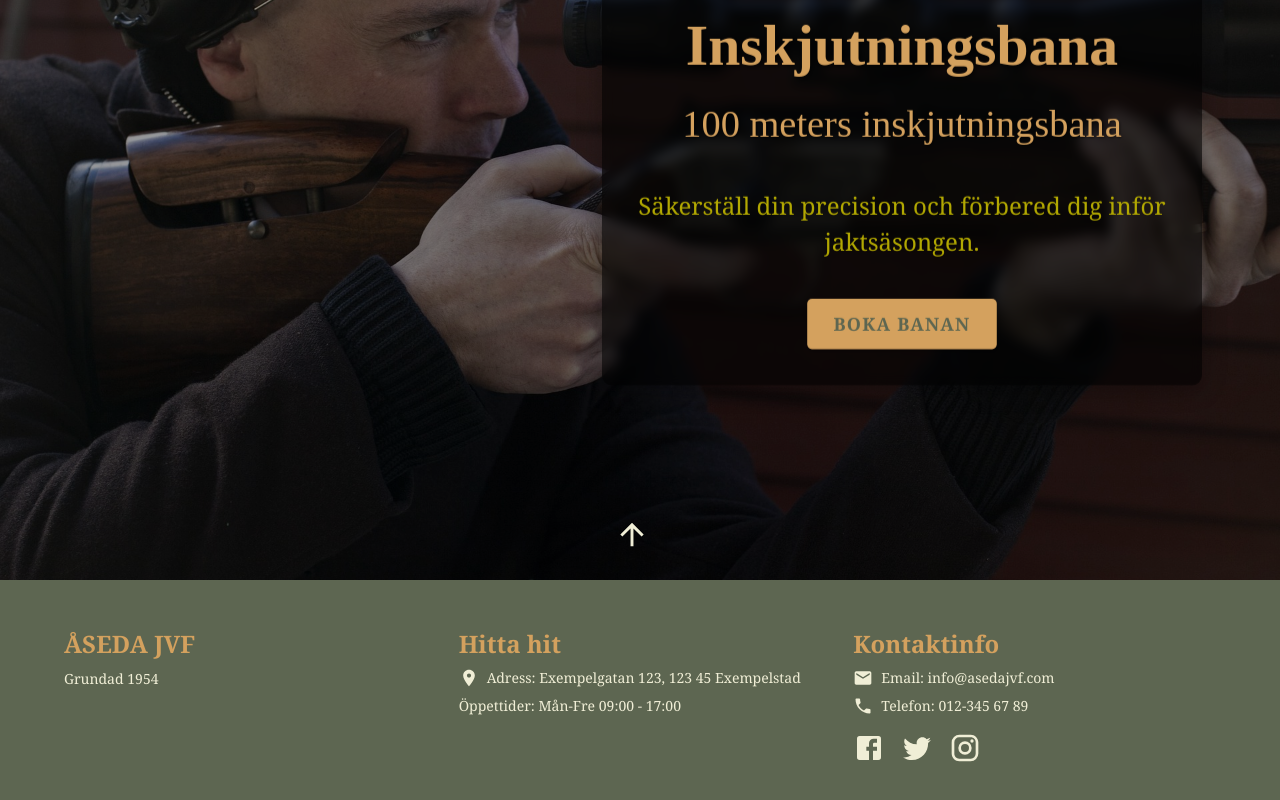
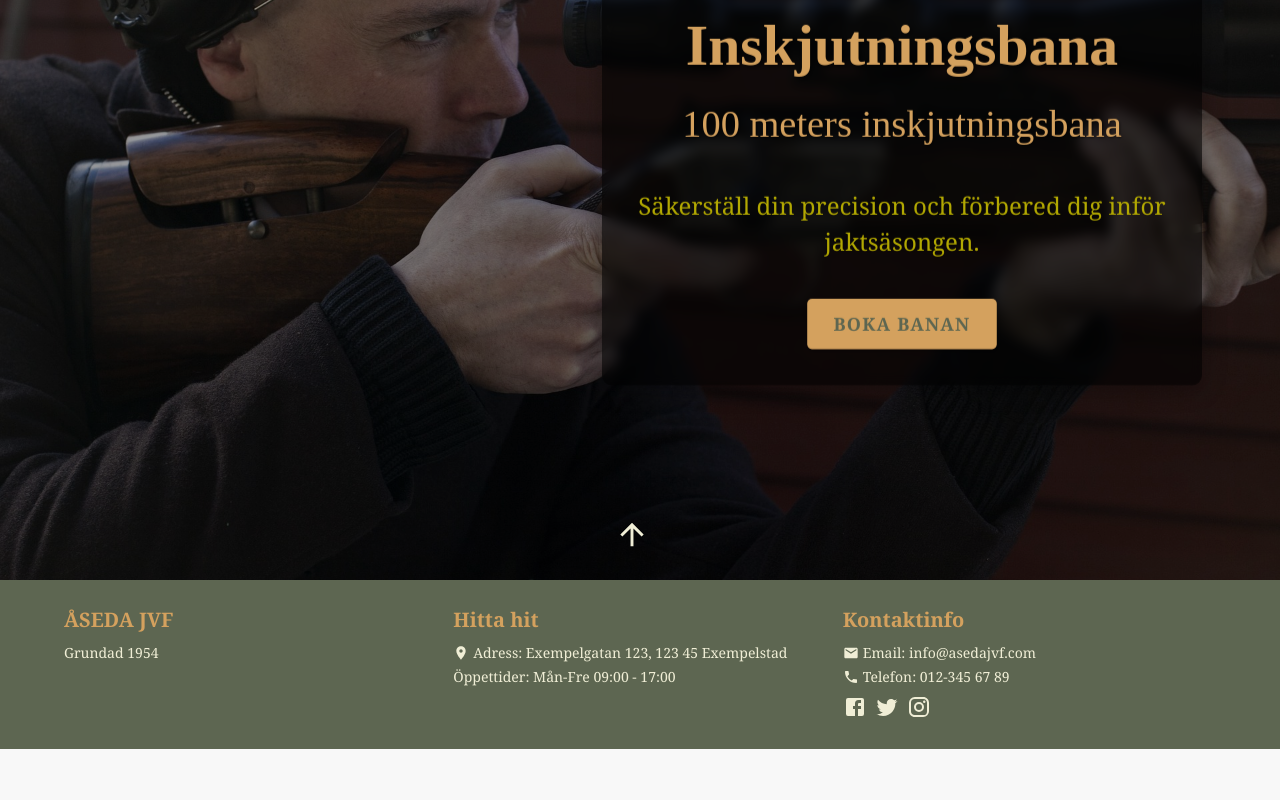
Before and after one commit to Daniel-Petersson/aseda-jvf, a React (Vite) app: page /shootingRanges in a window 1280 px wide. Shown: the part 2684-3484 px from the top of the page. After the commit the page ends 3433 px from the top, so only its background shows below. Built offline with nearby package versions, Linux system fonts and the light colour scheme.

Commit message:
made changes to background pics and hover effect

```diff
--- a/src/components/layout/Footer.jsx
+++ b/src/components/layout/Footer.jsx
@@ -13,23 +13,28 @@ const Footer = () => {
   const isMobile = useMediaQuery(theme.breakpoints.down('sm'));
 
   return (
-    <Box component="footer" sx={{ bgcolor: theme.palette.primary.main, py: { xs: 3, sm: 6 }, color: theme.palette.primary.contrastText }}>
+    <Box component="footer" sx={{
+      bgcolor: theme.palette.primary.main,
+      py: { xs: 2, sm: 3 },
+      color: theme.palette.primary.contrastText,
+      fontSize: { xs: '0.8rem', sm: '0.9rem', md: '1rem' }
+    }}>
       <Container maxWidth="lg">
-        <Grid container spacing={isMobile ? 2 : 4}>
+        <Grid container spacing={isMobile ? 1 : 2}>
           <Grid item xs={12} sm={4}>
-            <Typography variant={isMobile ? "h6" : "h5"} gutterBottom>
+            <Typography variant={isMobile ? "subtitle1" : "h6"} gutterBottom>
               ÅSEDA JVF
             </Typography>
-            <Typography variant="subtitle2" color="#F0EED6">
+            <Typography variant="body2" color="#F0EED6">
               Grundad 1954
             </Typography>
           </Grid>
           <Grid item xs={12} sm={4}>
-            <Typography variant={isMobile ? "h6" : "h5"} gutterBottom>
+            <Typography variant={isMobile ? "subtitle1" : "h6"} gutterBottom>
               Hitta hit
             </Typography>
-            <Typography variant="body2" color="#F0EED6" sx={{ display: 'flex', alignItems: 'center', mb: 1 }}>
-              <LocationOnIcon sx={{ mr: 1, fontSize: isMobile ? '1rem' : '1.25rem' }} />
+            <Typography variant="body2" color="#F0EED6" sx={{ display: 'flex', alignItems: 'center', mb: 0.5 }}>
+              <LocationOnIcon sx={{ mr: 0.5, fontSize: isMobile ? '0.9rem' : '1rem' }} />
               Adress: Exempelgatan 123, 123 45 Exempelstad
             </Typography>
             <Typography variant="body2" color="#F0EED6">
@@ -37,26 +42,26 @@ const Footer = () => {
             </Typography>
           </Grid>
           <Grid item xs={12} sm={4}>
-            <Typography variant={isMobile ? "h6" : "h5"} gutterBottom>
+            <Typography variant={isMobile ? "subtitle1" : "h6"} gutterBottom>
               Kontaktinfo
             </Typography>
-            <Typography variant="body2" color="#F0EED6" sx={{ display: 'flex', alignItems: 'center', mb: 1 }}>
-              <EmailIcon sx={{ mr: 1, fontSize: isMobile ? '1rem' : '1.25rem' }} />
+            <Typography variant="body2" color="#F0EED6" sx={{ display: 'flex', alignItems: 'center', mb: 0.5 }}>
+              <EmailIcon sx={{ mr: 0.5, fontSize: isMobile ? '0.9rem' : '1rem' }} />
               Email: info@asedajvf.com
             </Typography>
-            <Typography variant="body2" color="#F0EED6" sx={{ display: 'flex', alignItems: 'center', mb: 1 }}>
-              <PhoneIcon sx={{ mr: 1, fontSize: isMobile ? '1rem' : '1.25rem' }} />
+            <Typography variant="body2" color="#F0EED6" sx={{ display: 'flex', alignItems: 'center', mb: 0.5 }}>
+              <PhoneIcon sx={{ mr: 0.5, fontSize: isMobile ? '0.9rem' : '1rem' }} />
               Telefon: 012-345 67 89
             </Typography>
-            <Box mt={2}>
-              <Link href="#" color="#F0EED6" sx={{ mr: 2 }}>
-                <FacebookIcon sx={{ fontSize: isMobile ? '1.5rem' : '2rem' }} />
+            <Box mt={1}>
+              <Link href="#" color="#F0EED6" sx={{ mr: 1 }}>
+                <FacebookIcon sx={{ fontSize: isMobile ? '1.2rem' : '1.5rem' }} />
               </Link>
-              <Link href="#" color="#F0EED6" sx={{ mr: 2 }}>
-                <TwitterIcon sx={{ fontSize: isMobile ? '1.5rem' : '2rem' }} />
+              <Link href="#" color="#F0EED6" sx={{ mr: 1 }}>
+                <TwitterIcon sx={{ fontSize: isMobile ? '1.2rem' : '1.5rem' }} />
               </Link>
               <Link href="#" color="#F0EED6">
-                <InstagramIcon sx={{ fontSize: isMobile ? '1.5rem' : '2rem' }} />
+                <InstagramIcon sx={{ fontSize: isMobile ? '1.2rem' : '1.5rem' }} />
               </Link>
             </Box>
           </Grid>
--- a/src/pages/Home.jsx
+++ b/src/pages/Home.jsx
@@ -6,7 +6,7 @@ const Home = () => {
     <Box
       sx={{
         height: '100vh',
-        width: '100vw',
+        width: '100%',
         position: 'relative',
         overflow: 'hidden',
       }}
--- a/src/pages/ShootingRanges.jsx
+++ b/src/pages/ShootingRanges.jsx
@@ -66,11 +66,12 @@ function ShootingRanges() {
 
   return (
     <ParallaxProvider>
-      <div>
+      <Box sx={{ overflowX: 'hidden', width: '100%' }}>
         {ranges.map((range, index) => {
           const [ref, inView] = useInView({
             threshold: 0.3,
             triggerOnce: true,
+            initialInView: index === 0, // Set to true for the first range
           });
 
           return (
@@ -88,7 +89,7 @@ function ShootingRanges() {
                   display: 'flex',
                   alignItems: 'center',
                   justifyContent: 'flex-end',
-                  padding: '0 10%',
+                  padding: { xs: '0 5%', md: '0 10%' },
                   color: '#F0EED6',
                   transition: 'all 0.3s ease-in-out',
                   '&:hover': {
@@ -108,8 +109,6 @@ function ShootingRanges() {
                     backgroundColor: 'rgba(0,0,0,0.2)',
                   },
                 }}
-                onMouseEnter={() => setActiveRange(index)}
-                onMouseLeave={() => setActiveRange(null)}
               >
                 <motion.div
                   initial={{ opacity: 0, y: 50 }}
@@ -122,8 +121,8 @@ function ShootingRanges() {
                       backgroundColor: 'rgba(0, 0, 0, 0.6)',
                       padding: '30px',
                       borderRadius: '8px',
-                      width: { xs: '80vw', md: '40vw' },
-                      maxWidth: '500px',
+                      width: '100%',
+                      maxWidth: { xs: '90%', md: '500px' },
                       textAlign: range.textAlign,
                       transform: activeRange === index ? 'translateY(-10px)' : 'translateY(0)',
                       transition: 'all 0.3s ease-in-out',
@@ -214,7 +213,7 @@ function ShootingRanges() {
             </Parallax>
           );
         })}
-      </div>
+      </Box>
     </ParallaxProvider>
   );
 }
```
